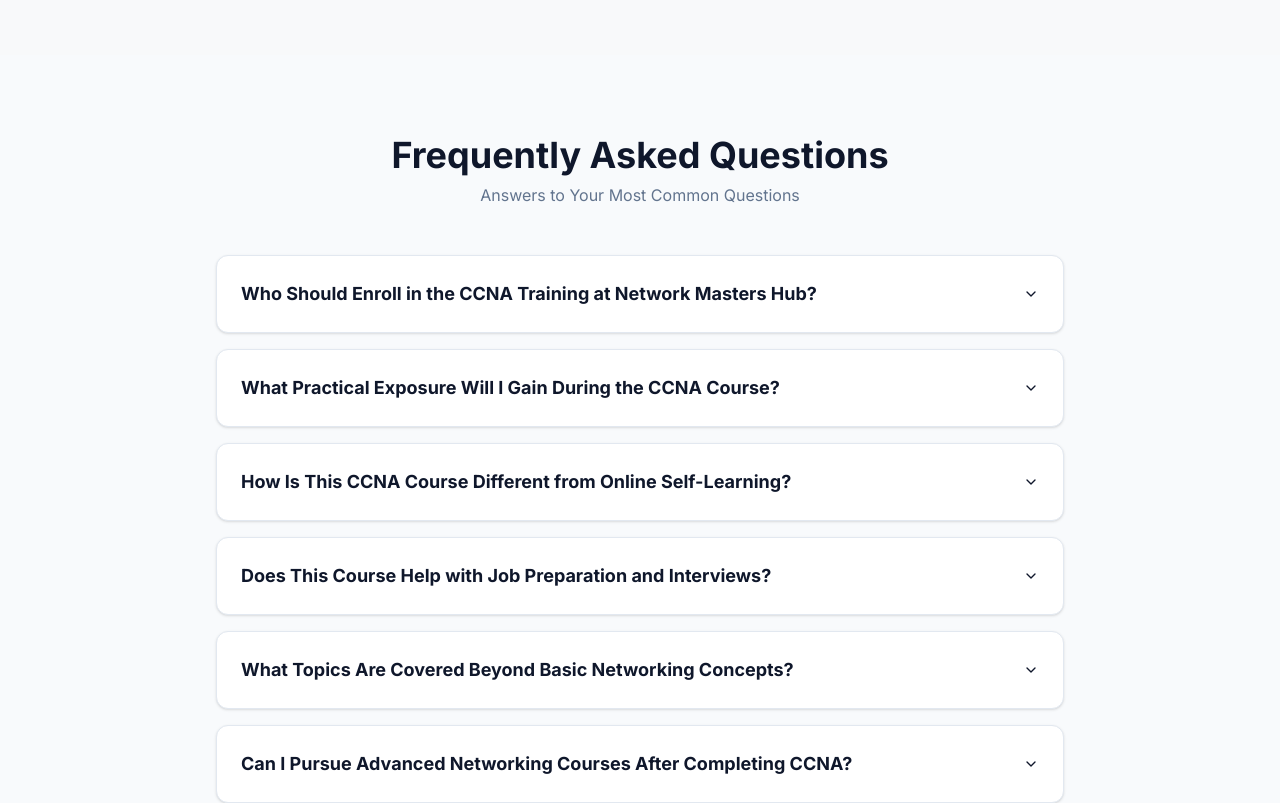
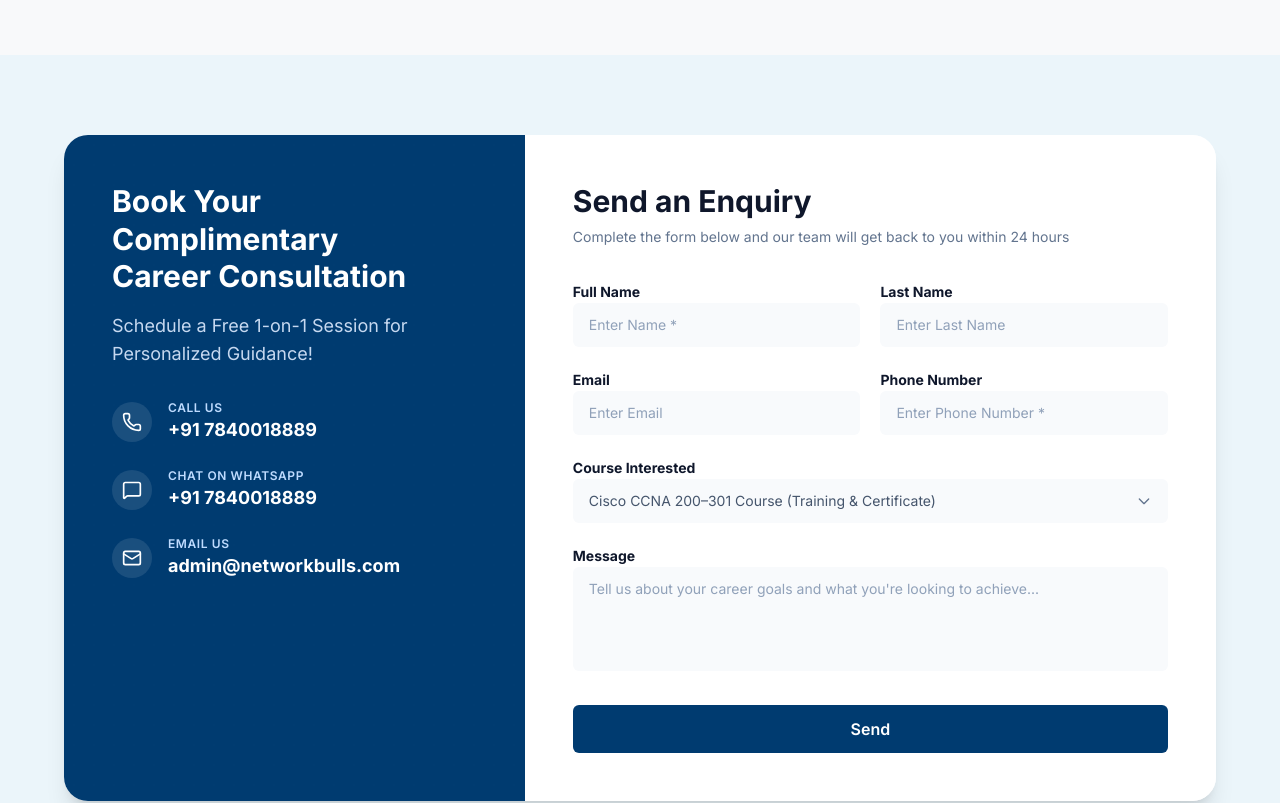
Before and after one commit to Chandan-pullanikatt/network-masters-hub, a Next.js app in the folder frontend/: page / in a window 1280 px wide. Shown: the part 4560-5363 px from the top of the page. Built offline with nearby package versions, Linux system fonts and the light colour scheme.

Commit message:
enquiry updated

```diff
--- a/frontend/src/app/page.tsx
+++ b/frontend/src/app/page.tsx
@@ -6,6 +6,7 @@ import Testimonials from '@/components/sections/Testimonials';
 import FAQ from '@/components/sections/FAQ';
 import Contact from '@/components/sections/Contact';
 import QuoteSection from '@/components/sections/QuoteSection';
+import EnquiryCTA from '@/components/sections/EnquiryCTA';
 
 export default function Home() {
   return (
@@ -16,6 +17,7 @@ export default function Home() {
       <Features />
       <Steps />
       <Testimonials />
+      <EnquiryCTA />
       <FAQ />
       <Contact />
     </main>
--- a/frontend/src/components/sections/EnquiryCTA.tsx
+++ b/frontend/src/components/sections/EnquiryCTA.tsx
@@ -5,19 +5,19 @@ import { Phone, MessageSquare, Mail } from 'lucide-react';
 
 const EnquiryCTA = () => {
     return (
-        <section className="py-20 bg-slate-50">
+        <section className="py-20 bg-[#EBF5FA]">
             <div className="container px-4 md:px-6">
                 <div className="flex flex-col lg:flex-row rounded-3xl overflow-hidden shadow-xl bg-white max-w-6xl mx-auto">
 
                     {/* Left Side - Dark Blue Visual */}
-                    <div className="lg:w-[40%] bg-[#0B3B75] p-12 text-white flex flex-col justify-between relative overflow-hidden">
-                        {/* Background decorative elements */}
-                        <div className="absolute top-0 left-0 w-full h-full opacity-10 pointer-events-none"
-                            style={{ backgroundImage: 'radial-gradient(circle at 10% 20%, rgba(255,255,255,0.2) 0%, transparent 20%)' }}></div>
+                    <div className="lg:w-[40%] bg-[#003B70] p-12 text-white flex flex-col justify-between relative overflow-hidden">
+                        {/* Background decorative elements - attempting to match the 'x' pattern or subtle texture if possible, otherwise keeping clean dark blue */}
+                        <div className="absolute top-0 left-0 w-full h-full opacity-5 pointer-events-none"
+                            style={{ backgroundImage: 'radial-gradient(circle at 50% 50%, rgba(255,255,255,0.1) 1px, transparent 1px)', backgroundSize: '20px 20px' }}></div>
 
                         <div className="relative z-10 space-y-8">
                             <div>
-                                <h2 className="text-3xl font-bold mb-4">Book Your Complimentary Career Consultation</h2>
+                                <h2 className="text-3xl font-bold mb-4 leading-tight">Book Your Complimentary<br />Career Consultation</h2>
                                 <p className="text-blue-100/90 text-lg">
                                     Schedule a Free 1-on-1 Session for Personalized Guidance!
                                 </p>
@@ -25,32 +25,32 @@ const EnquiryCTA = () => {
 
                             <div className="space-y-6 mt-8">
                                 <div className="flex items-center gap-4 group cursor-pointer">
-                                    <div className="w-12 h-12 bg-blue-500/20 rounded-full flex items-center justify-center group-hover:bg-blue-500/30 transition-colors">
-                                        <Phone className="w-6 h-6 text-white" />
+                                    <div className="w-10 h-10 bg-white/10 rounded-full flex items-center justify-center group-hover:bg-white/20 transition-colors">
+                                        <Phone className="w-5 h-5 text-white" />
                                     </div>
                                     <div>
-                                        <p className="text-sm text-blue-200">Call Us</p>
-                                        <p className="font-semibold text-lg">+91 7840018889</p>
+                                        <p className="text-xs text-blue-200 uppercase tracking-wider font-semibold">Call Us</p>
+                                        <p className="font-bold text-lg">+91 7840018889</p>
                                     </div>
                                 </div>
 
                                 <div className="flex items-center gap-4 group cursor-pointer">
-                                    <div className="w-12 h-12 bg-blue-500/20 rounded-full flex items-center justify-center group-hover:bg-blue-500/30 transition-colors">
-                                        <MessageSquare className="w-6 h-6 text-white" />
+                                    <div className="w-10 h-10 bg-white/10 rounded-full flex items-center justify-center group-hover:bg-white/20 transition-colors">
+                                        <MessageSquare className="w-5 h-5 text-white" />
                                     </div>
                                     <div>
-                                        <p className="text-sm text-blue-200">Chat on WhatsApp</p>
-                                        <p className="font-semibold text-lg">+91 7840018889</p>
+                                        <p className="text-xs text-blue-200 uppercase tracking-wider font-semibold">Chat on WhatsApp</p>
+                                        <p className="font-bold text-lg">+91 7840018889</p>
                                     </div>
                                 </div>
 
                                 <div className="flex items-center gap-4 group cursor-pointer">
-                                    <div className="w-12 h-12 bg-blue-500/20 rounded-full flex items-center justify-center group-hover:bg-blue-500/30 transition-colors">
-                                        <Mail className="w-6 h-6 text-white" />
+                                    <div className="w-10 h-10 bg-white/10 rounded-full flex items-center justify-center group-hover:bg-white/20 transition-colors">
+                                        <Mail className="w-5 h-5 text-white" />
                                     </div>
                                     <div>
-                                        <p className="text-sm text-blue-200">Email Us</p>
-                                        <p className="font-semibold text-lg">admin@networkmastershub.com</p>
+                                        <p className="text-xs text-blue-200 uppercase tracking-wider font-semibold">Email Us</p>
+                                        <p className="font-bold text-lg">admin@networkbulls.com</p>
                                     </div>
                                 </div>
                             </div>
@@ -61,47 +61,54 @@ const EnquiryCTA = () => {
                     <div className="lg:w-[60%] p-12 bg-white">
                         <div className="mb-8">
                             <h3 className="text-3xl font-bold text-slate-900 mb-2">Send an Enquiry</h3>
-                            <p className="text-slate-600">Complete the form below and our team will get back to you within 24 hours</p>
+                            <p className="text-slate-500 text-sm">Complete the form below and our team will get back to you within 24 hours</p>
                         </div>
 
-                        <form className="space-y-6">
-                            <div className="grid grid-cols-1 md:grid-cols-2 gap-6">
-                                <div className="space-y-2">
+                        <form className="space-y-5">
+                            <div className="grid grid-cols-1 md:grid-cols-2 gap-5">
+                                <div className="space-y-1">
                                     <label className="text-sm font-bold text-slate-900">Full Name</label>
-                                    <input className="w-full bg-slate-50 border-none rounded-md px-4 py-3 placeholder-slate-400 focus:ring-2 focus:ring-blue-600 outline-none" placeholder="Enter Name *" />
+                                    <input className="w-full bg-slate-50 border-none rounded-md px-4 py-3 placeholder-slate-400 focus:ring-1 focus:ring-blue-600 outline-none text-sm" placeholder="Enter Name *" />
                                 </div>
-                                <div className="space-y-2">
+                                <div className="space-y-1">
                                     <label className="text-sm font-bold text-slate-900">Last Name</label>
-                                    <input className="w-full bg-slate-50 border-none rounded-md px-4 py-3 placeholder-slate-400 focus:ring-2 focus:ring-blue-600 outline-none" placeholder="Enter Last Name" />
+                                    <input className="w-full bg-slate-50 border-none rounded-md px-4 py-3 placeholder-slate-400 focus:ring-1 focus:ring-blue-600 outline-none text-sm" placeholder="Enter Last Name" />
                                 </div>
                             </div>
 
-                            <div className="grid grid-cols-1 md:grid-cols-2 gap-6">
-                                <div className="space-y-2">
+                            <div className="grid grid-cols-1 md:grid-cols-2 gap-5">
+                                <div className="space-y-1">
                                     <label className="text-sm font-bold text-slate-900">Email</label>
-                                    <input type="email" className="w-full bg-slate-50 border-none rounded-md px-4 py-3 placeholder-slate-400 focus:ring-2 focus:ring-blue-600 outline-none" placeholder="Enter Email" />
+                                    <input type="email" className="w-full bg-slate-50 border-none rounded-md px-4 py-3 placeholder-slate-400 focus:ring-1 focus:ring-blue-600 outline-none text-sm" placeholder="Enter Email" />
                                 </div>
-                                <div className="space-y-2">
+                                <div className="space-y-1">
                                     <label className="text-sm font-bold text-slate-900">Phone Number</label>
-                                    <input type="tel" className="w-full bg-slate-50 border-none rounded-md px-4 py-3 placeholder-slate-400 focus:ring-2 focus:ring-blue-600 outline-none" placeholder="Enter Phone Number *" />
+                                    <input type="tel" className="w-full bg-slate-50 border-none rounded-md px-4 py-3 placeholder-slate-400 focus:ring-1 focus:ring-blue-600 outline-none text-sm" placeholder="Enter Phone Number *" />
                                 </div>
                             </div>
 
-                            <div className="space-y-2">
+                            <div className="space-y-1">
                                 <label className="text-sm font-bold text-slate-900">Course Interested</label>
-                                <select className="w-full bg-slate-50 border-none rounded-md px-4 py-3 text-slate-600 focus:ring-2 focus:ring-blue-600 outline-none appearance-none">
-                                    <option>CCNA 200-301</option>
-                                    <option>CCNP Enterprise</option>
-                                    <option>Python Automation</option>
-                                </select>
+                                <div className="relative">
+                                    <select className="w-full bg-slate-50 border-none rounded-md px-4 py-3 text-slate-600 focus:ring-1 focus:ring-blue-600 outline-none appearance-none text-sm cursor-pointer">
+                                        <option>Cisco CCNA 200–301 Course (Training & Certificate)</option>
+                                        <option>CCNP (ENCORE and ENARSI) Online Training Course</option>
+                                        <option>Cisco SD-WAN Online Course (Lifetime Access)</option>
+                                        <option>Complete Python Automation Online Course for Network Engineers</option>
+                                        <option>CCNA & CCNP Combo Batch</option>
+                                    </select>
+                                    <div className="absolute inset-y-0 right-0 flex items-center px-4 pointer-events-none">
+                                        <svg className="w-4 h-4 text-slate-500" fill="none" stroke="currentColor" viewBox="0 0 24 24"><path strokeLinecap="round" strokeLinejoin="round" strokeWidth="2" d="M19 9l-7 7-7-7"></path></svg>
+                                    </div>
+                                </div>
                             </div>
 
-                            <div className="space-y-2">
+                            <div className="space-y-1">
                                 <label className="text-sm font-bold text-slate-900">Message</label>
-                                <textarea rows={4} className="w-full bg-slate-50 border-none rounded-md px-4 py-3 placeholder-slate-400 focus:ring-2 focus:ring-blue-600 outline-none" placeholder="Tell us about your career goals and what you&apos;re looking to achieve..."></textarea>
+                                <textarea rows={4} className="w-full bg-slate-50 border-none rounded-md px-4 py-3 placeholder-slate-400 focus:ring-1 focus:ring-blue-600 outline-none text-sm resize-none" placeholder="Tell us about your career goals and what you're looking to achieve..."></textarea>
                             </div>
 
-                            <Button size="lg" className="w-full bg-[#0B3B75] hover:bg-[#092d5a] text-white py-6 text-lg">
+                            <Button size="lg" className="w-full bg-[#003B70] hover:bg-[#002a50] text-white py-6 text-base font-semibold rounded-md mt-2">
                                 Send
                             </Button>
                         </form>
```
